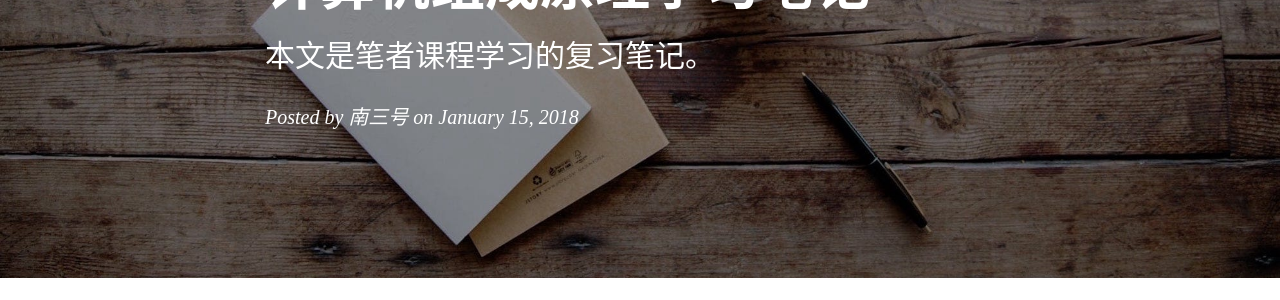
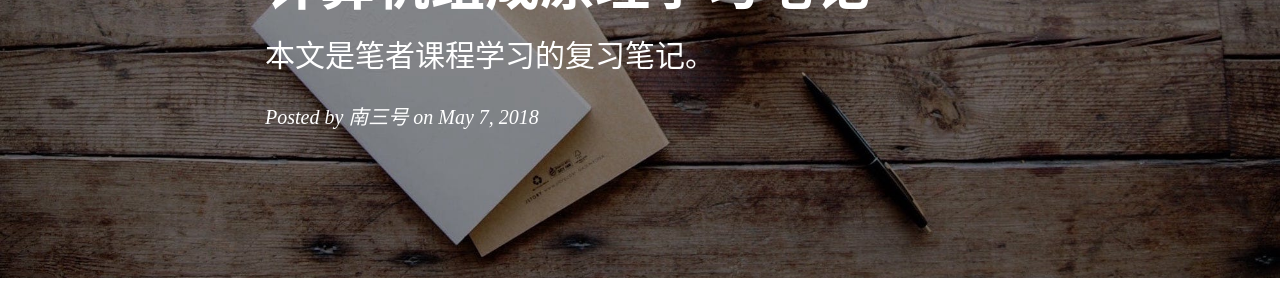
Before and after one commit to nansanhao/nansanhao.github.io, a Jekyll site: the page built from _posts/2018-05-07-计算机组成原理学习笔记.md, in a window 1280 px wide and 900 px high. Shown: the part 245-545 px from the top of the window. Built offline with Jekyll 4.4.1, drawn with Linux system fonts in a browser that asks for light colours; nearby versions of some CDN libraries; comment, search, counter and statistics services are not loaded; some of the changed text lies outside the part shown.

Commit message:
机组时间更新

```diff
--- a/_posts/2018-05-07-计算机组成原理学习笔记.md
+++ b/_posts/2018-05-07-计算机组成原理学习笔记.md
@@ -2,7 +2,7 @@
 layout:     post
 title:      计算机组成原理学习笔记
 subtitle:   本文是笔者课程学习的复习笔记。
-date:       2018-01-15
+date:       2018-05-07
 author:     南三号
 header-img: img/post-bg-coffee.jpeg
 catalog: true
```
